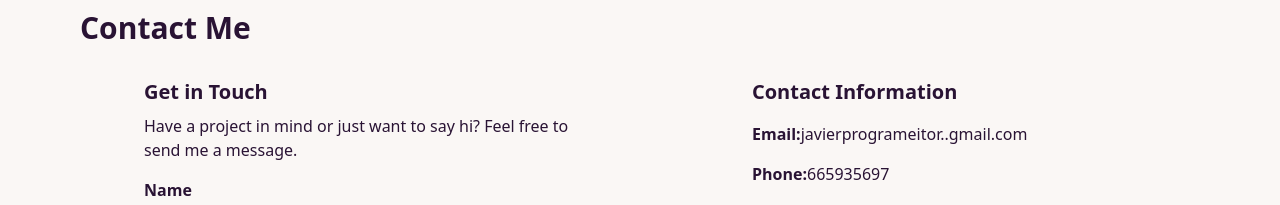
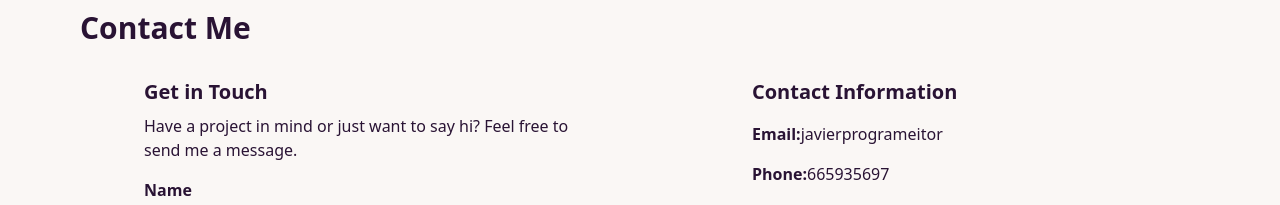
Before and after one commit to javierprogrameitor/PortFolioAngular, an Angular app: page /home in a window 1280 px wide. Shown: the part 1580-1785 px from the top of the page. Built offline with nearby package versions, Linux system fonts and the light colour scheme.

Commit message:
Update
update

```diff
--- a/src/app/components/folio/folio.component.html
+++ b/src/app/components/folio/folio.component.html
@@ -183,7 +183,7 @@
             </div>
             <div class="space-y-4">
                 <h3 class="text-xl font-extrabold mb-2">Contact Information</h3>
-                <p><span class="font-extrabold">Email:</span>javierprogrameitor..gmail.com</p>
+                <p><span class="font-extrabold">Email:</span>javierprogrameitor</p>
                 <p><span class="font-extrabold">Phone:</span>665935697</p>
                 <p><span class="font-extrabold">Address:</span> Cuba nº9, Talavera`s Real, Spain</p>
                 <div class="skeleton w-32 h-32"></div>
```
